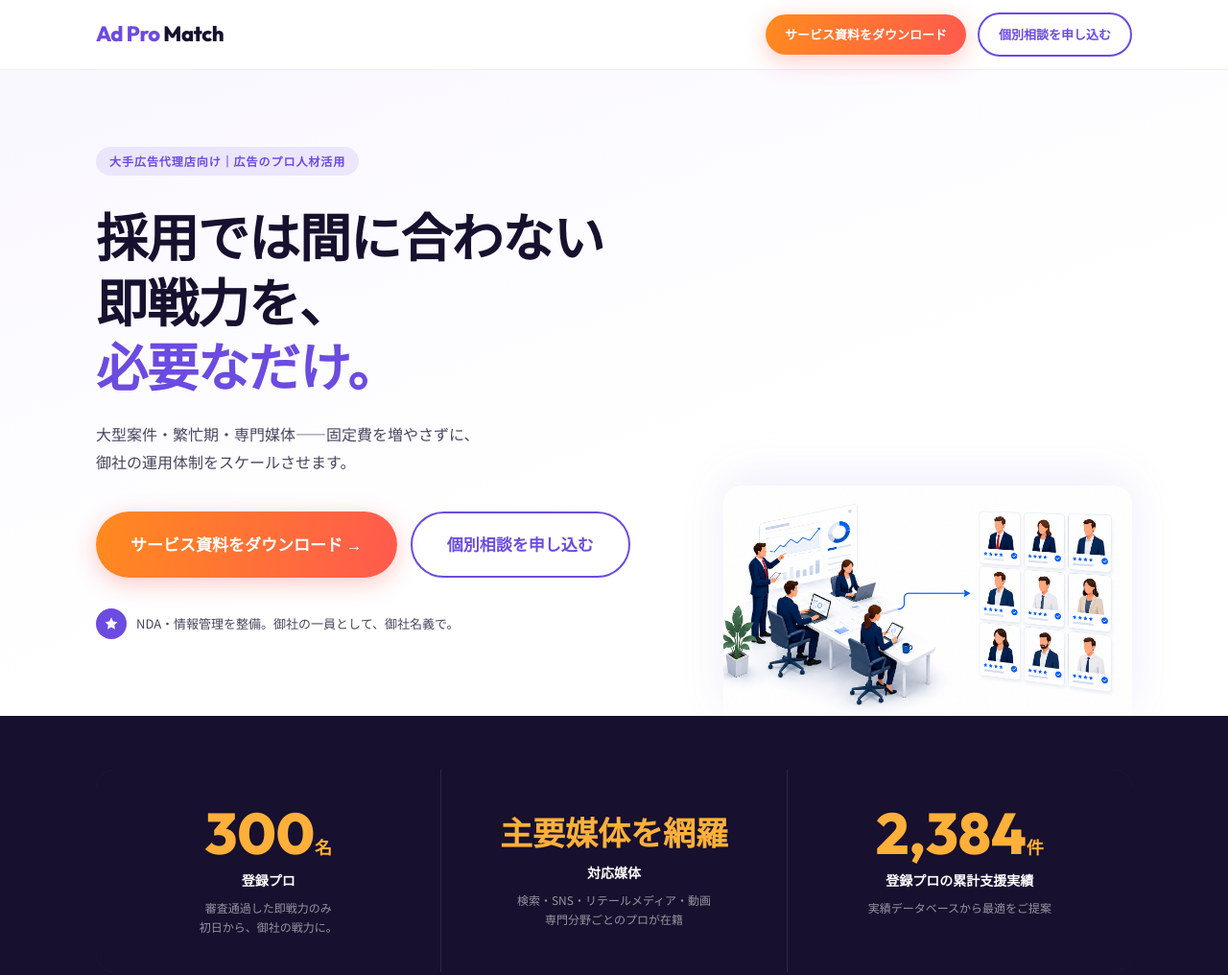
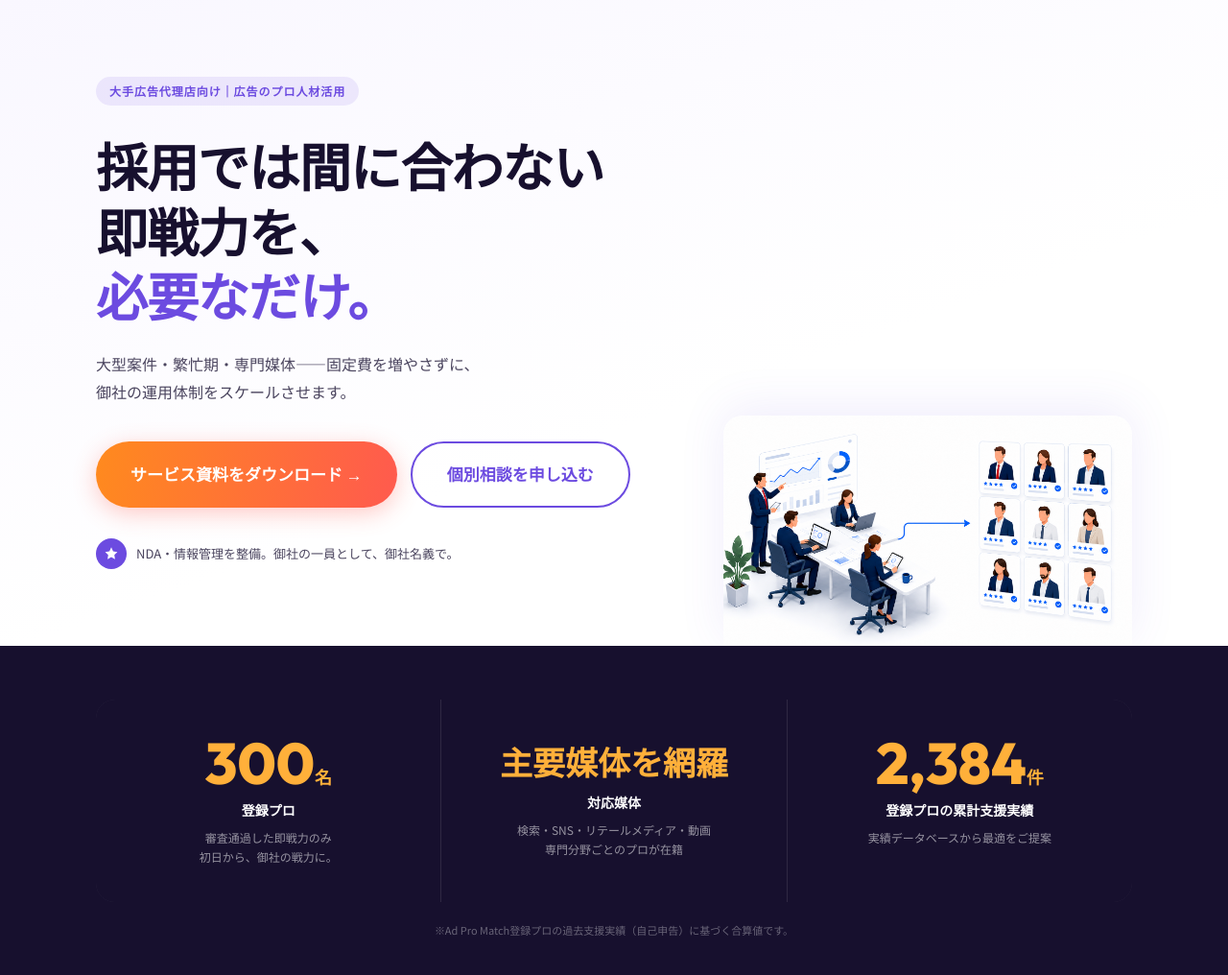
Before and after one commit to dmj4719/ad-pro-match-lp, a plain HTML site: page index.html in a window 1280 px wide. Shown: the top 1016 px of the page at 96% size. Drawn offline with Linux system fonts and the light colour scheme.

Commit message:
Remove header (logo + CTA buttons)

```diff
--- a/index.html
+++ b/index.html
@@ -1127,18 +1127,6 @@
 </head>
 <body>
 
-<!-- ===== HEADER ===== -->
-<header class="header">
-  <div class="container">
-    <div class="header__inner">
-      <a href="#" class="header__logo" aria-label="Ad Pro Match トップへ">Ad Pro <span>Match</span></a>
-      <nav class="header__nav" aria-label="メインナビゲーション">
-        <a href="#cta" class="btn btn-cta">サービス資料をダウンロード</a>
-        <a href="#cta" class="btn btn-outline">個別相談を申し込む</a>
-      </nav>
-    </div>
-  </div>
-</header>
 
 <!-- ===== FIRST VIEW ===== -->
 <section class="fv" aria-label="ファーストビュー">
```
